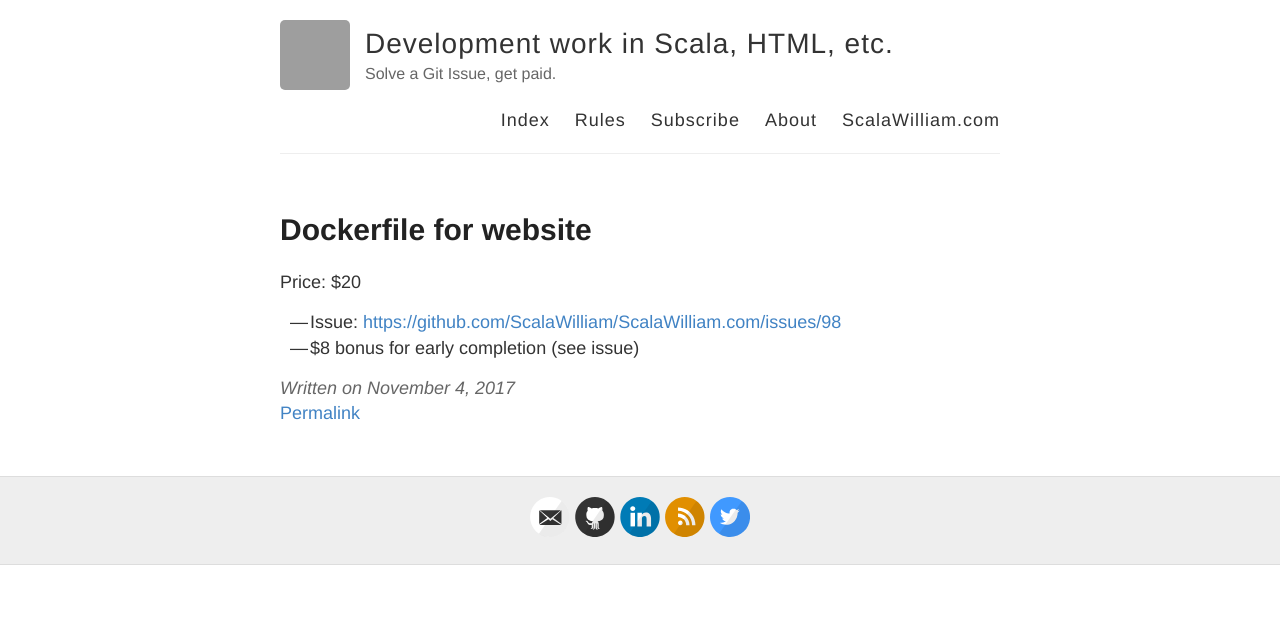
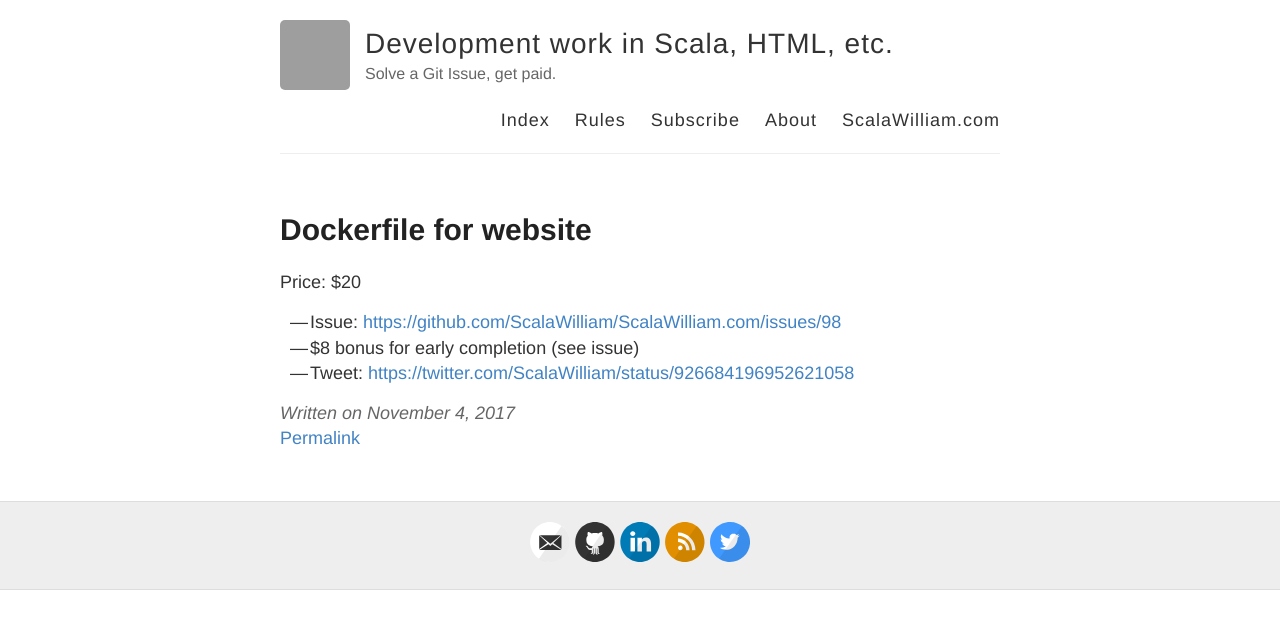
Before and after one commit to ScalaWilliam/Work, a Jekyll site: the page built from _posts/2017-11-04-dockerfile-website.md, in a window 1280 px wide. Shown: the top 629 px of the page. Built offline with Jekyll 4.4.1, drawn with Linux system fonts in a browser that asks for light colours; some of the changed lines change nothing that is shown; grey boxes are pictures that could not be loaded.

Commit message:
Update 2017-11-04-dockerfile-website.md

```diff
--- a/_posts/2017-11-04-dockerfile-website.md
+++ b/_posts/2017-11-04-dockerfile-website.md
@@ -7,3 +7,4 @@ skills: [ docker, dockerfile ]
 
 - Issue: [https://github.com/ScalaWilliam/ScalaWilliam.com/issues/98](https://github.com/ScalaWilliam/ScalaWilliam.com/issues/98)
 - $8 bonus for early completion (see issue)
+- Tweet: [https://twitter.com/ScalaWilliam/status/926684196952621058](https://twitter.com/ScalaWilliam/status/926684196952621058)
```
